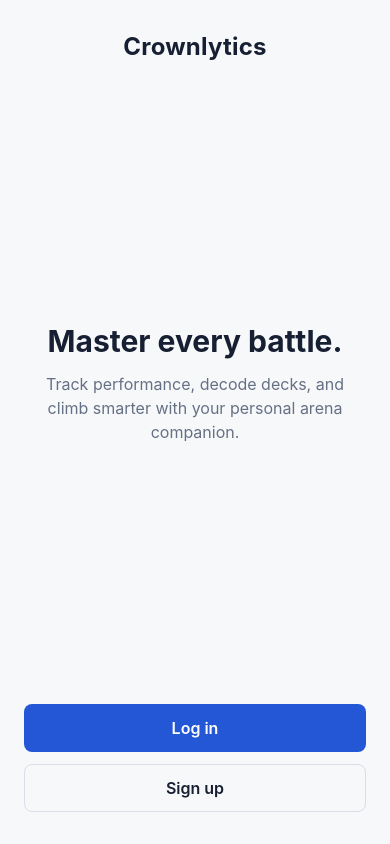
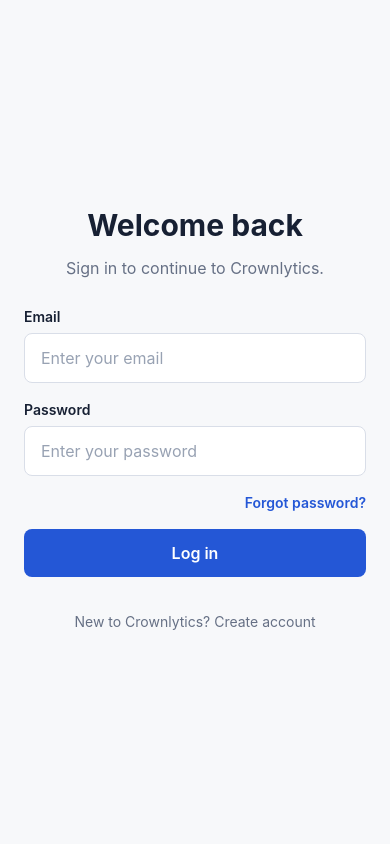
Before and after one commit to mira973/CrAppReactNative, a React Native app in the folder cr/: screen / in a window 390 px wide. Built offline with nearby package versions, Linux system fonts and the light colour scheme.

Commit message:
Add login page styles

```diff
--- a/cr/App.tsx
+++ b/cr/App.tsx
@@ -2,11 +2,13 @@
 
 import { StatusBar } from 'expo-status-bar';
 import {WelcomeScreen} from './Components/WelcomeScreen/WelcomeScreen';
+import { LoginPage } from './Components/WelcomeScreen/LogInPage';
 
 export default function App() {
   return (
     <View style={styles.appContainer}>
-      <WelcomeScreen />
+      {/* <WelcomeScreen /> */}
+      <LoginPage></LoginPage>
       <StatusBar style="auto" />
     </View>
   );
--- a/cr/Components/Styles/colors.ts
+++ b/cr/Components/Styles/colors.ts
@@ -1,7 +1,9 @@
 export const colors = {
     background: '#F7F8FA',
+    surface: '#FFFFFF',
     text: '#172033',
     mutedText: '#667085',
+    placeholder: '#98A2B3',
     accent: '#2457D6',
     buttonText: '#FFFFFF',
     border: '#D9DEE8',
--- a/cr/Components/Styles/spacing.ts
+++ b/cr/Components/Styles/spacing.ts
@@ -2,4 +2,15 @@
     screen: 24,
     section: 32,
     button: 12,
+    contentGap: 12,
+    fieldGap: 18,
+    labelGap: 8,
+    formGap: 28,
+    inputHeight: 50,
+    inputPadding: 16,
+    buttonHeight: 48,
+    buttonPadding: 20,
+    linkPadding: 8,
+    radius: 8,
+    formMaxWidth: 520,
 } as const;
--- /dev/null
+++ b/cr/Components/WelcomeScreen/LogInPage.tsx
@@ -0,0 +1,138 @@
+import { StyleSheet, Text, TextInput, TouchableOpacity, View } from 'react-native';
+import { colors } from '../Styles/colors';
+import { spacing } from '../Styles/spacing';
+
+
+export function LoginPage(){
+
+    return(
+            <View style={styles.container}>
+                <View style={styles.content}>
+                    <View style={styles.header}>
+                        <Text style={styles.title}>Welcome back</Text>
+                        <Text style={styles.subtitle}>Sign in to continue to Crownlytics.</Text>
+                    </View>
+
+                    <View style={styles.form}>
+                        <View style={styles.field}>
+                            <Text style={styles.label}>Email</Text>
+                            <TextInput
+                                autoCapitalize="none"
+                                keyboardType="email-address"
+                                placeholder="Enter your email"
+                                placeholderTextColor={colors.placeholder}
+                                style={styles.input}
+                            />
+                        </View>
+
+                        <View style={styles.field}>
+                            <Text style={styles.label}>Password</Text>
+                            <TextInput
+                                placeholder="Enter your password"
+                                placeholderTextColor={colors.placeholder}
+                                secureTextEntry
+                                style={styles.input}
+                            />
+                        </View>
+
+                        <TouchableOpacity activeOpacity={0.7} style={styles.forgotButton}>
+                            <Text style={styles.forgotText}>Forgot password?</Text>
+                        </TouchableOpacity>
+
+                        <TouchableOpacity activeOpacity={0.8} style={styles.loginButton}>
+                            <Text style={styles.loginButtonText}>Log in</Text>
+                        </TouchableOpacity>
+                    </View>
+
+                    <TouchableOpacity activeOpacity={0.7} style={styles.createAccountButton}>
+                        <Text style={styles.createAccountText}>New to Crownlytics? Create account</Text>
+                    </TouchableOpacity>
+                </View>
+            </View>
+        );
+}
+
+    const styles = StyleSheet.create({
+        container: {
+            flex: 1,
+            backgroundColor: colors.background,
+            paddingHorizontal: spacing.screen,
+            paddingVertical: spacing.section,
+        },
+        content: {
+            flex: 1,
+            alignSelf: 'center',
+            justifyContent: 'center',
+            maxWidth: spacing.formMaxWidth,
+            width: '100%',
+        },
+        header: {
+            gap: spacing.contentGap,
+            marginBottom: spacing.formGap,
+        },
+        title: {
+            color: colors.text,
+            fontSize: 30,
+            fontWeight: '700',
+            lineHeight: 38,
+            textAlign: 'center',
+        },
+        subtitle: {
+            color: colors.mutedText,
+            fontSize: 16,
+            lineHeight: 24,
+            textAlign: 'center',
+        },
+        form: {
+            gap: spacing.fieldGap,
+        },
+        field: {
+            gap: spacing.labelGap,
+        },
+        label: {
+            color: colors.text,
+            fontSize: 14,
+            fontWeight: '600',
+        },
+        input: {
+            backgroundColor: colors.surface,
+            borderColor: colors.border,
+            borderRadius: spacing.radius,
+            borderWidth: 1,
+            color: colors.text,
+            fontSize: 16,
+            minHeight: spacing.inputHeight,
+            paddingHorizontal: spacing.inputPadding,
+        },
+        forgotButton: {
+            alignSelf: 'flex-end',
+        },
+        forgotText: {
+            color: colors.accent,
+            fontSize: 14,
+            fontWeight: '600',
+        },
+        loginButton: {
+            alignItems: 'center',
+            backgroundColor: colors.accent,
+            borderRadius: spacing.radius,
+            justifyContent: 'center',
+            minHeight: spacing.buttonHeight,
+            paddingHorizontal: spacing.buttonPadding,
+        },
+        loginButtonText: {
+            color: colors.buttonText,
+            fontSize: 16,
+            fontWeight: '600',
+        },
+        createAccountButton: {
+            alignSelf: 'center',
+            marginTop: spacing.formGap,
+            paddingVertical: spacing.linkPadding,
+        },
+        createAccountText: {
+            color: colors.mutedText,
+            fontSize: 14,
+            textAlign: 'center',
+        },
+    });
```
